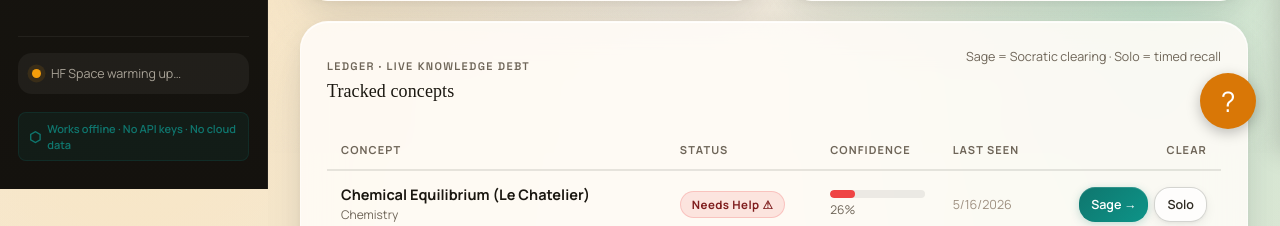
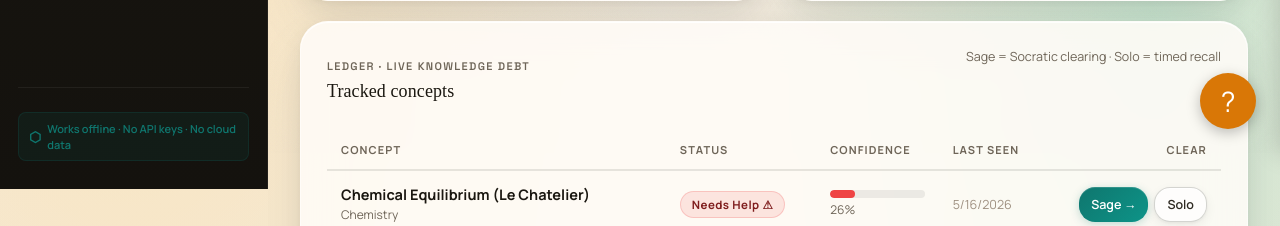
Before and after one commit to Charan-suresh/KnowLedge, a FastAPI app: page /ledger in a window 1280 px wide. Shown: the part 647-873 px from the top of the page. Run offline with FastAPI, Linux system fonts and the light colour scheme; data comes from the database, SQL or seed files in the repository; data that the repository does not hold is empty; some web fonts are replaced.

Commit message:
UI: Remove HF space status chip from sidebar

```diff
--- a/knowledge/templates/base.html
+++ b/knowledge/templates/base.html
@@ -110,10 +110,6 @@
       </div>
 
       <div class="sidebar-foot">
-        <div class="status-chip" id="navStatus">
-          <span class="dot" id="navDot"></span>
-          <span id="navStatusText">Checking model…</span>
-        </div>
 
 
         <div style="margin-top:8px;padding:8px 10px;border-radius:8px;background:var(--teal-light);border:1px solid rgba(15,118,110,0.18);font-size:11px;color:var(--teal);font-weight:600;display:flex;align-items:center;gap:6px;line-height:1.4" title="Runs fully offline via Ollama · No API keys · No student data in the cloud">
```
